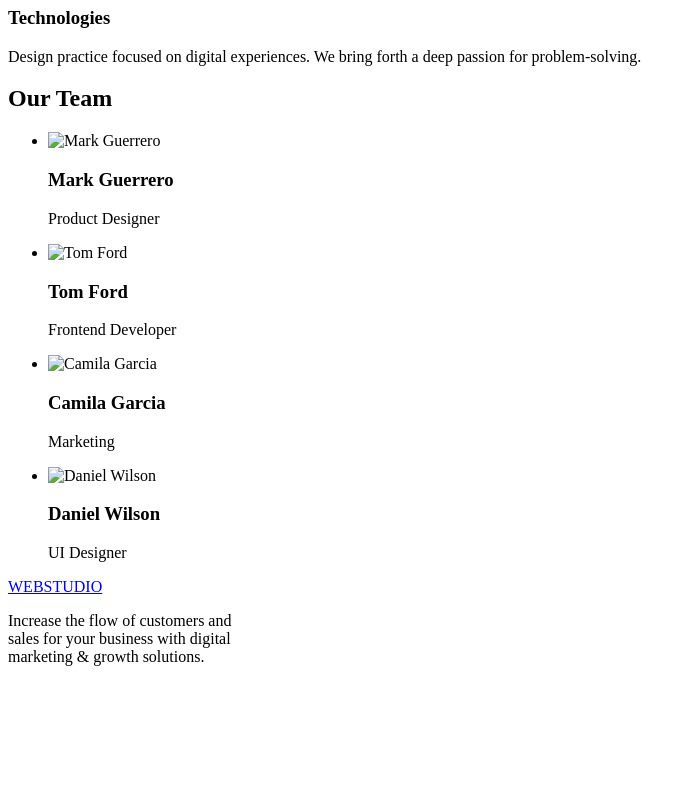
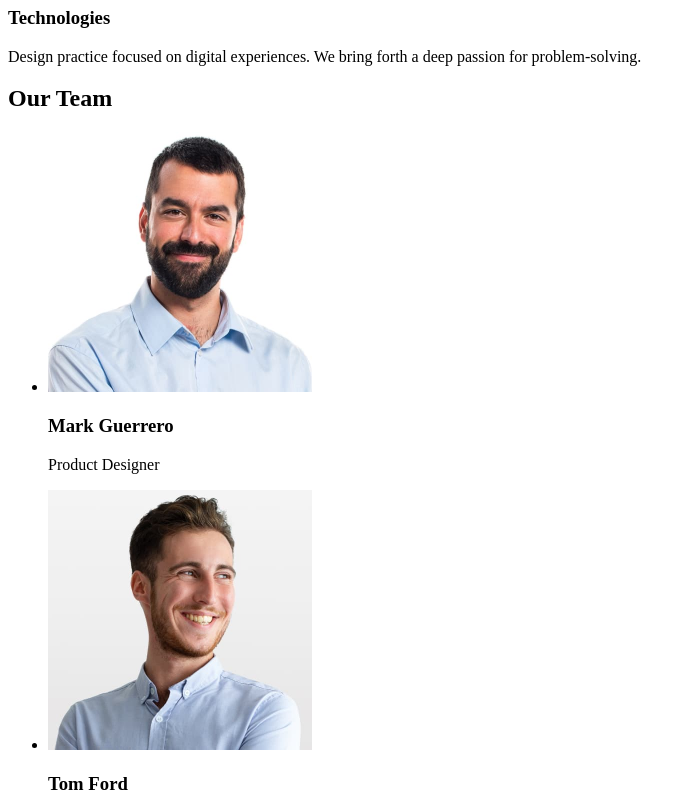
Before and after one commit to antoninaharkava/goit-markup-hw-01, a plain HTML site: page index.html in a window 1280 px wide. Shown: the part 480-1280 px from the top of the page, without its empty margins (0-696 px from the left). Before the commit the page ends 1162 px from the top, so only its background shows below. Drawn offline with Linux system fonts and the light colour scheme; the site is published under a folder, as on GitHub Pages, so addresses that start at the root find nothing.

Commit message:
update image2.0

```diff
--- a/index.html
+++ b/index.html
@@ -61,7 +61,7 @@
         <ul>
           <li>
             <img
-              src="/images/img-3.jpg"
+              src="./images/img-3.jpg"
               alt="Mark Guerrero"
               width="264"
               height="260"
@@ -72,7 +72,7 @@
 
           <li>
             <img
-              src="/images/img-2.jpg"
+              src="./images/img-2.jpg"
               alt="Tom Ford"
               width="264"
               height="260"
@@ -83,7 +83,7 @@
 
           <li>
             <img
-              src="/images/img-1.jpg"
+              src="./images/img-1.jpg"
               alt="Camila Garcia"
               width="264"
               height="260"
@@ -94,7 +94,7 @@
 
           <li>
             <img
-              src="/images/img.jpg"
+              src="./images/img.jpg"
               alt="Daniel Wilson"
               width="264"
               height="260"
```
